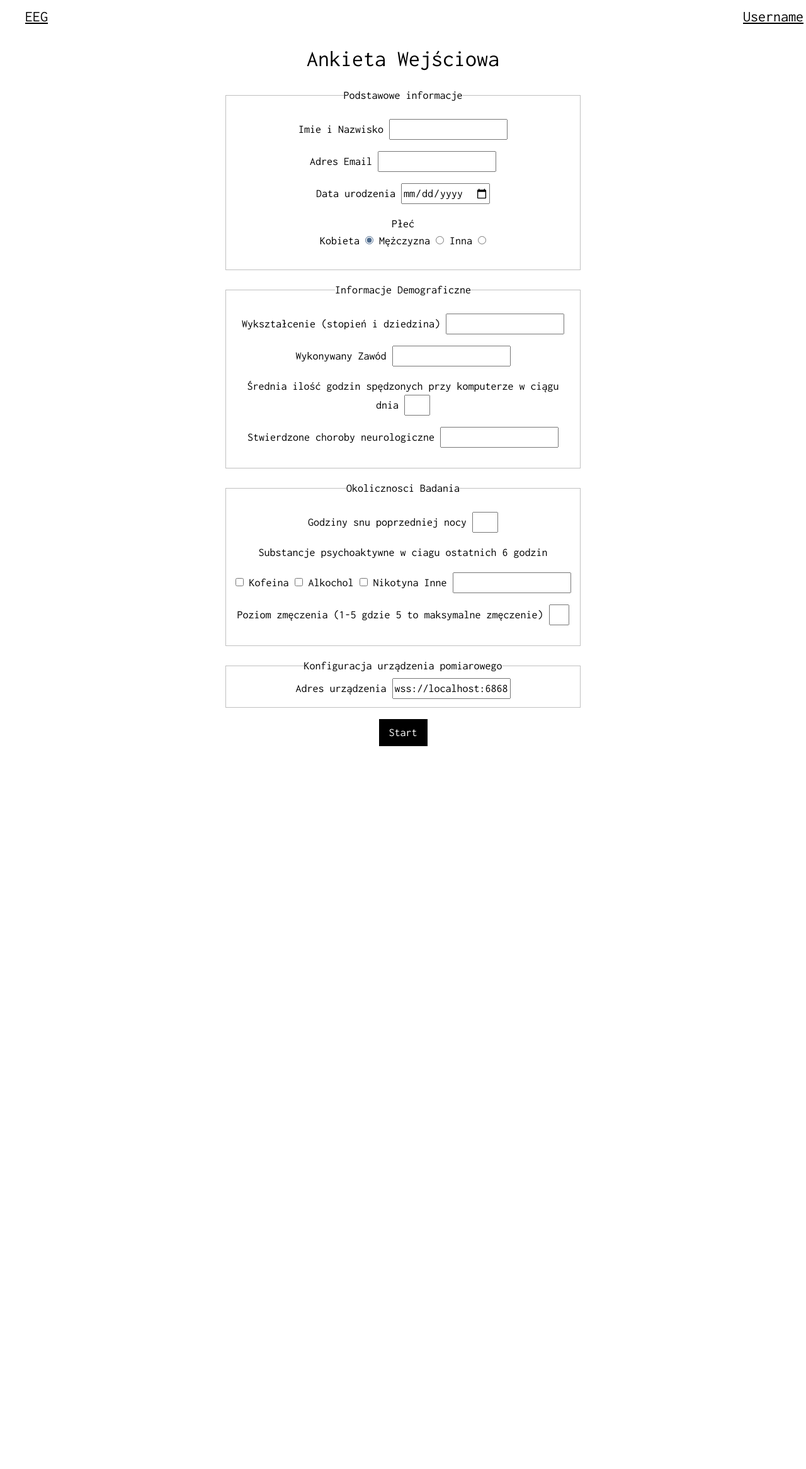
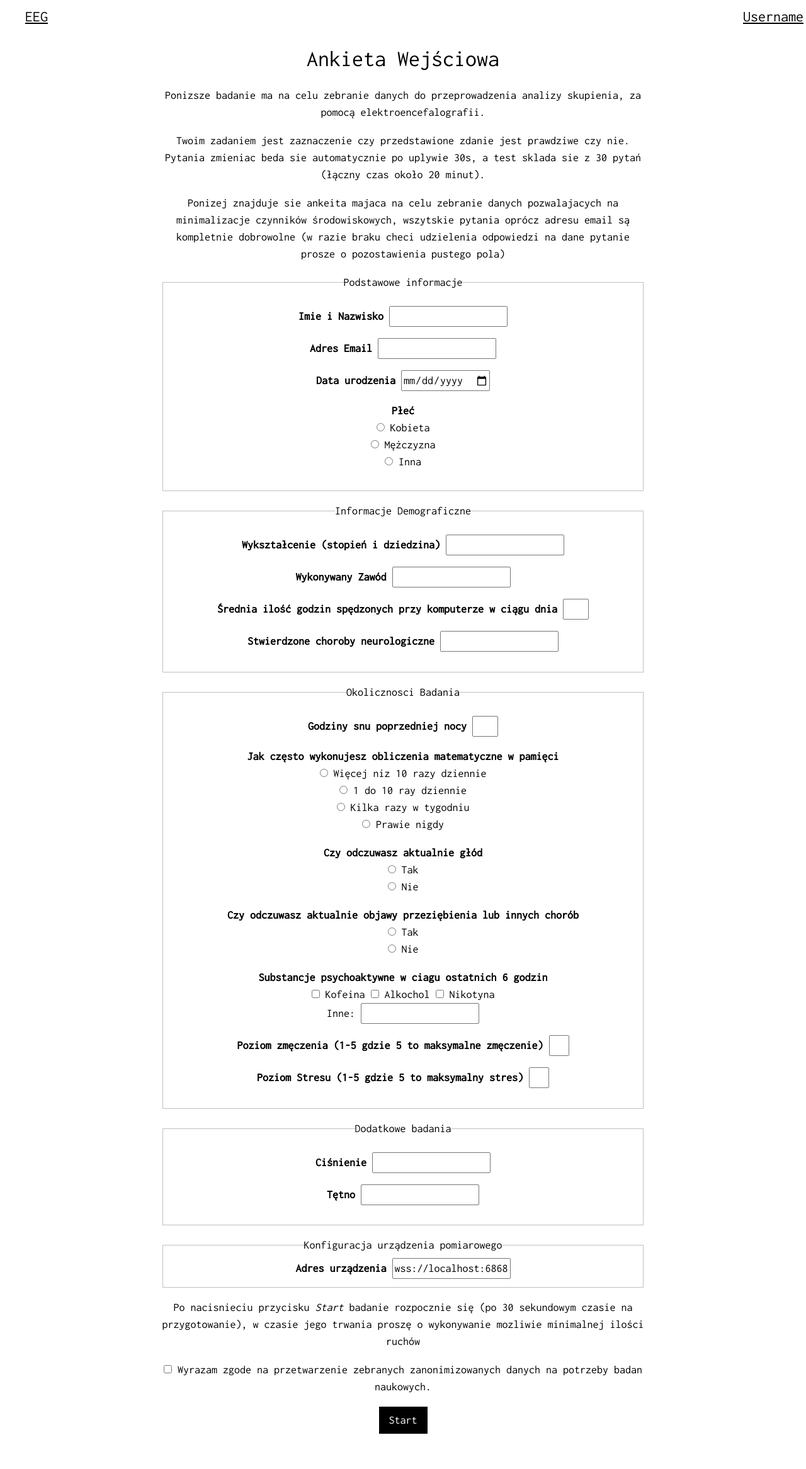
Before and after one commit to mateuszkojro/bachelors-thesis, a Flask app: template stimulus-website/website/templates/user.html in a window 1280 px wide. Shown: the whole page at 63% size. Before the commit the page ends 1185 px from the top, so only its background shows below. Run offline with Flask 3, Linux system fonts and the light colour scheme; the template is opened without the code that fills it, so the values that code supplies are empty; some libraries are stand-ins or nearby versions.

Commit message:
Improving the initial user info form

```diff
--- a/stimulus-website/website/templates/base.html
+++ b/stimulus-website/website/templates/base.html
@@ -14,11 +14,6 @@
     <link rel="stylesheet" href="https://fonts.googleapis.com/css2?family=Noto+Serif+Display&display=swap">
     <script src="https://unpkg.com/htmx.org@1.9.9" crossorigin="anonymous"></script>
 
-    <style>
-        * {
-            font-family: "Inconsolata", sans-serif;
-        }
-    </style>
 
     <link rel="stylesheet" href="https://www.w3schools.com/w3css/4/w3.css">
     <link rel="stylesheet" href="https://fonts.googleapis.com/css?family=Inconsolata">
@@ -28,16 +23,19 @@
 
 <body>
     <style>
+        * {
+            font-family: "Inconsolata", sans-serif;
+        }
         fieldset {
             margin-top: 1em;
             margin-bottom: 1em;
         }
-        /* label {
+        .question {
             font-weight: bold;
         }
         input {
             font-weight: normal;
-        } */
+        }
     </style>
     <!-- Navbar -->
     <div class="w3-top">
@@ -49,7 +47,7 @@
         </div>
     </div>
     <!-- Main body -->
-    <div class="w3-content w3-grayscale w3-large w3-padding-32" style="max-width:600px">
+    <div class="w3-content w3-grayscale w3-large w3-padding-32" style="max-width:800px">
         <div class="w3-container">
             {% block content %}{% endblock %}
         </div>
--- a/stimulus-website/website/templates/user.html
+++ b/stimulus-website/website/templates/user.html
@@ -5,45 +5,66 @@
     Ankieta Wejściowa
 </h1>
 <div>
+    <div>
+        <p>
+            Ponizsze badanie ma na celu zebranie danych do przeprowadzenia analizy skupienia, za pomocą
+            elektroencefalografii.
+        </p>
+        <p>
+            Twoim zadaniem jest zaznaczenie czy przedstawione zdanie jest prawdziwe czy nie. Pytania zmieniac beda sie
+            automatycznie po uplywie 30s, a test sklada sie z 30 pytań (łączny czas około 20 minut).
+        </p>
+        <p>
+            Ponizej znajduje sie ankeita majaca na celu zebranie danych pozwalajacych na minimalizacje czynników
+            środowiskowych, wszytskie pytania oprócz adresu email są kompletnie dobrowolne (w razie braku checi
+            udzielenia odpowiedzi na dane pytanie prosze o pozostawienia pustego pola)
+        </p>
+    </div>
     <form method="get" action="{{ url_for('.stimuli') }}">
         <fieldset name="basic">
             <legend>
                 Podstawowe informacje
             </legend>
             <p>
-                <label>
+                <label class="question">
                     Imie i Nazwisko
                     <input type="text" name="name">
                 </label>
             </p>
             <p>
-                <label>
+                <label class="question">
                     Adres Email
                     <input type="email" name="email" required>
                 </label>
             </p>
             <p>
-                <label>
+                <label class="question">
                     Data urodzenia
                     <input type="date" name="birthday">
                 </label>
             </p>
             <p>
-                <div>
+            <div class="question">
                 Płeć
             </div>
+            <div>
                 <label>
+                    <input type="radio" id="female" name="gender" value="female" />
                     Kobieta
-                        <input type="radio" id="female" name="gender" value="female" checked />
                 </label>
+            </div>
+            <div>
                 <label>
+                    <input type="radio" id="male" name="gender" value="male" />
                     Mężczyzna
-                        <input type="radio" id="male" name="gender" value="male" />
                 </label>
+            </div>
+            <div>
                 <label>
+                    <input type="radio" id="other" name="gender" value="other" />
                     Inna
-                        <input type="radio" id="other" name="gender" value="other" />
                 </label>
+            </div>
             </p>
         </fieldset>
         <fieldset name="demographic">
@@ -51,25 +72,25 @@
                 Informacje Demograficzne
             </legend>
             <p>
-                <label>
+                <label class="question">
                     Wykształcenie (stopień i dziedzina)
                     <input type="text" name="education">
                 </label>
             </p>
             <p>
-                <label>
+                <label class="question">
                     Wykonywany Zawód
                     <input type="text" name="job">
                 </label>
             </p>
             <p>
-                <label>
+                <label class="question">
                     Średnia ilość godzin spędzonych przy komputerze w ciągu dnia
                     <input type="number" name="hours_in_front_of_computer" min="0" max="24">
                 </label>
             </p>
             <p>
-                <label>
+                <label class="question">
                     Stwierdzone choroby neurologiczne
                     <input type="text" name="neurological_diseses">
                 </label>
@@ -80,13 +101,78 @@
                 Okolicznosci Badania
             </legend>
             <p>
-                <label>
+                <label class="question">
                     Godziny snu poprzedniej nocy
                     <input type="number" name="hours_of_sleep" max="24" min="0">
                 </label>
             </p>
             <p>
+            <div class="question">
+                Jak często wykonujesz obliczenia matematyczne w pamięci
+            </div>
+            <div>
+                <label>
+                    <input type="radio" name="mental_calculations" value="more_than_10_times_a_day" />
+                    Więcej niz 10 razy dziennie
+                </label>
+            </div>
+            <div>
+                <label>
+                    <input type="radio" name="mental_calculations" value="1_to_10_times_a_day" />
+                    1 do 10 ray dziennie
+                </label>
+            </div>
+            <div>
+                <label>
+                    <input type="radio" name="mental_calculations" value="few_times_a_week" />
+                    Kilka razy w tygodniu
+                </label>
+            </div>
+            <div>
+                <label>
+                    <input type="radio" name="mental_calculations" value="almos_never" />
+                    Prawie nigdy
+                </label>
+            </div>
+            </p>
+            <p>
+            <div class="question">
+                Czy odczuwasz aktualnie głód
+            </div>
+            <div>
+                <label>
+                    <input type="radio" name="hunger" value="true" />
+                    Tak
+                </label>
+            </div>
+            <div>
+                <label>
+                    <input type="radio" name="hunger" value="false" />
+                    Nie
+                </label>
+            </div>
+            </p>
+            <p>
+            <div class="question">
+                Czy odczuwasz aktualnie objawy przeziębienia lub innych chorób
+            </div>
+            <div>
+                <label>
+                    <input type="radio" name="illness" value="true" />
+                    Tak
+                </label>
+            </div>
+            <div>
+                <label>
+                    <input type="radio" name="illness" value="false" />
+                    Nie
+                </label>
+            </div>
+            </p>
+            <p>
+            <div class="question">
                 Substancje psychoaktywne w ciagu ostatnich 6 godzin
+            </div>
             <div>
                 <input type="checkbox" id="cofeine" name="psychoactive_substances" value="cofeine" />
                 <label for="cofeine">Kofeina</label>
@@ -97,16 +183,41 @@
                 <input type="checkbox" id="nicotine" name="psychoactive_substances" value="nicotine" />
                 <label for="nicotine">Nikotyna</label>
                 </input>
+                <div>
                     <label>
-                        Inne
+                        Inne:
                         <input type="text" name="other_substances">
                     </label>
                 </div>
+            </div>
             </p>
             <p>
-                <label>
+                <label class="question">
                     Poziom zmęczenia (1-5 gdzie 5 to maksymalne zmęczenie)
                     <input type="number" min="1" max="5" name="exhaustion_level">
+                </label>
+            </p>
+            <p>
+                <label class="question">
+                    Poziom Stresu (1-5 gdzie 5 to maksymalny stres)
+                    <input type="number" min="1" max="5" name="stress_level">
+                </label>
+            </p>
+        </fieldset>
+        <fieldset>
+            <legend>
+                Dodatkowe badania
+            </legend>
+            <p>
+                <label class="question">
+                    Ciśnienie
+                    <input type="number" name="blood_preassure">
+                </label>
+            </p>
+            <p>
+                <label class="question">
+                    Tętno
+                    <input type="number" name="blood_preassure">
                 </label>
             </p>
         </fieldset>
@@ -114,11 +225,20 @@
             <legend>
                 Konfiguracja urządzenia pomiarowego
             </legend>
-            <label>
+            <label class="question">
                 Adres urządzenia
                 <input type="text" name="emotiv_adress" value="wss://localhost:6868" required>
             </label>
         </fieldset>
+        <p>
+            Po nacisnieciu przycisku <i>Start</i> badanie rozpocznie się (po 30 sekundowym czasie na przygotowanie), w czasie jego trwania proszę o wykonywanie mozliwie minimalnej ilości ruchów
+        </p>
+        <div style="padding-bottom: 1em;">
+            <label>
+                <input type="checkbox" name="acept_data_processing" required>
+                Wyrazam zgode na przetwarzenie zebranych zanonimizowanych danych na potrzeby badan naukowych.
+            </label>
+        </div>
         <button class="w3-button w3-black">Start</button>
     </form>
 </div>
```
Lines whose indentation alone changed are shown as unchanged.
